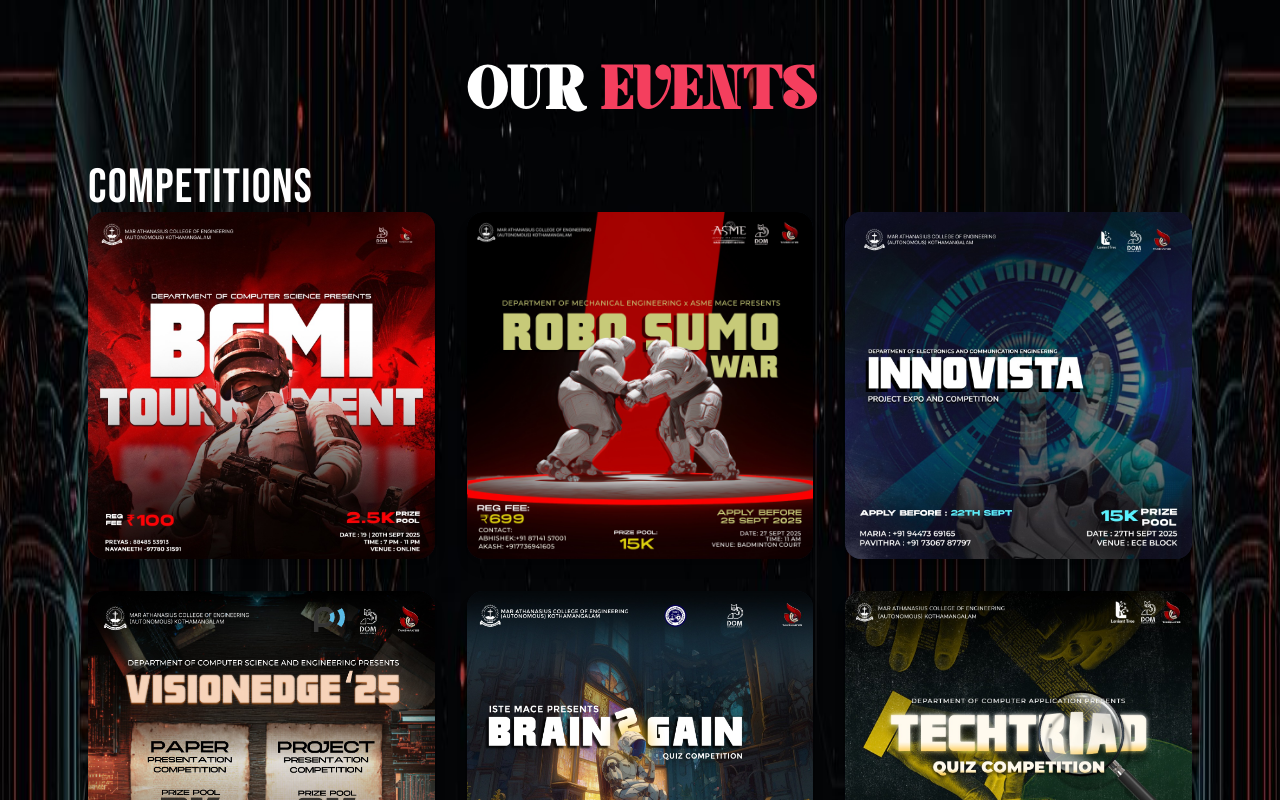
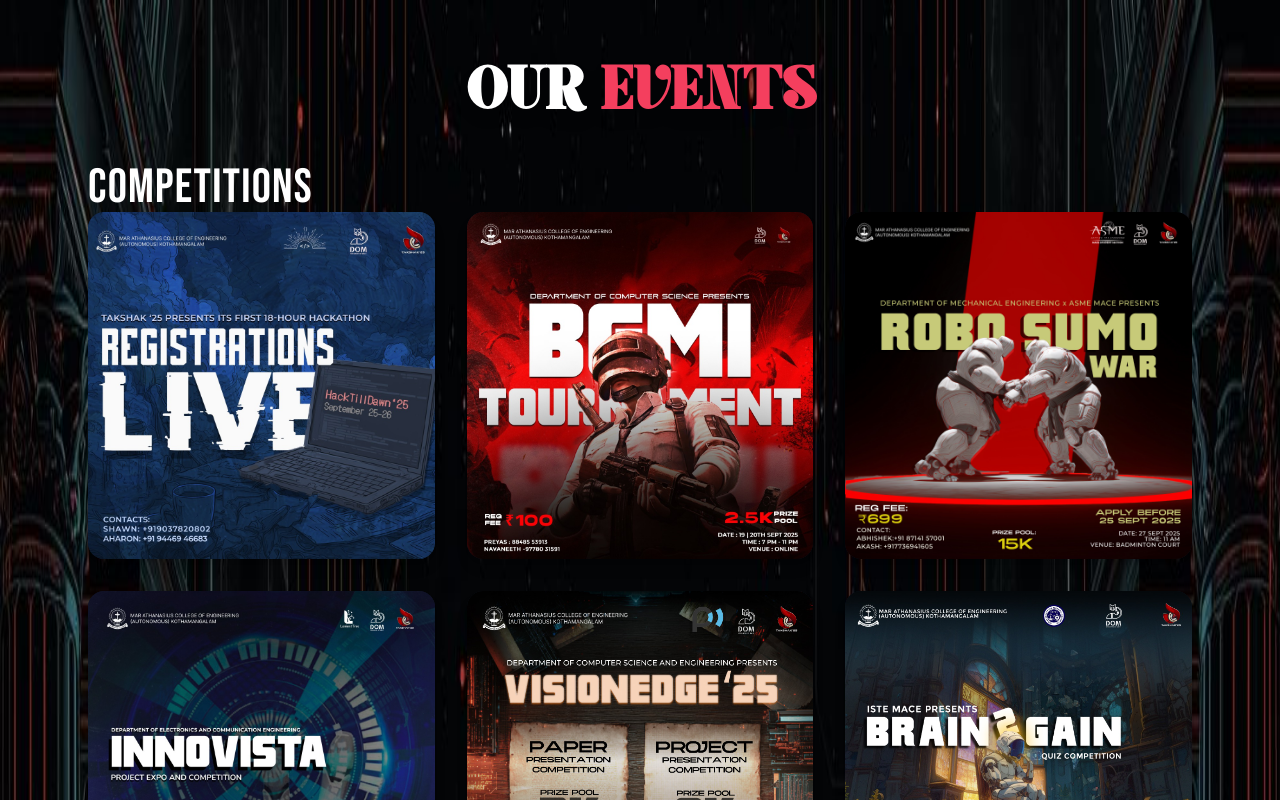
Before and after one commit to FidhaAhamed/takshak-25, a React (Vite) app: page /events in a window 1280 px wide. Shown: the top 800 px of the page. Built offline with nearby package versions, Linux system fonts and the light colour scheme.

Commit message:
4th commit

```diff
--- a/src/data/eventsData.js
+++ b/src/data/eventsData.js
@@ -1,6 +1,10 @@
 // src/data/eventsData.js
 
 export const competitions = [
+  {
+    poster: "/assets/events/e23.jpg",
+    link: "https://hacktilldawn-website.vercel.app/",
+  },
   {
     poster: "/assets/events/e1.jpg",
     link: "https://makemypass.com/event/bgmi-tournament",
```
Also changed, not shown: public/assets/events/e23.jpg (added).
